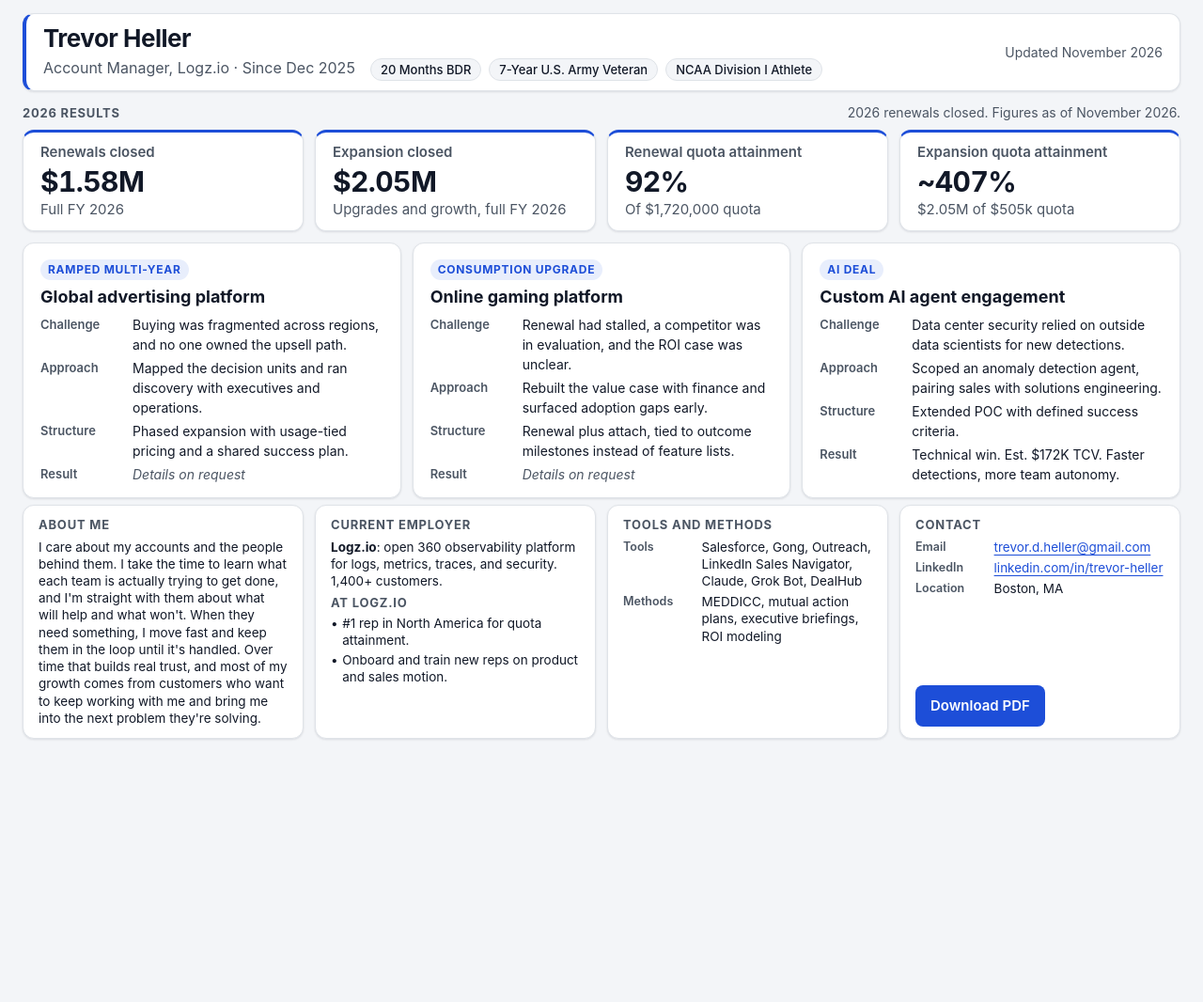
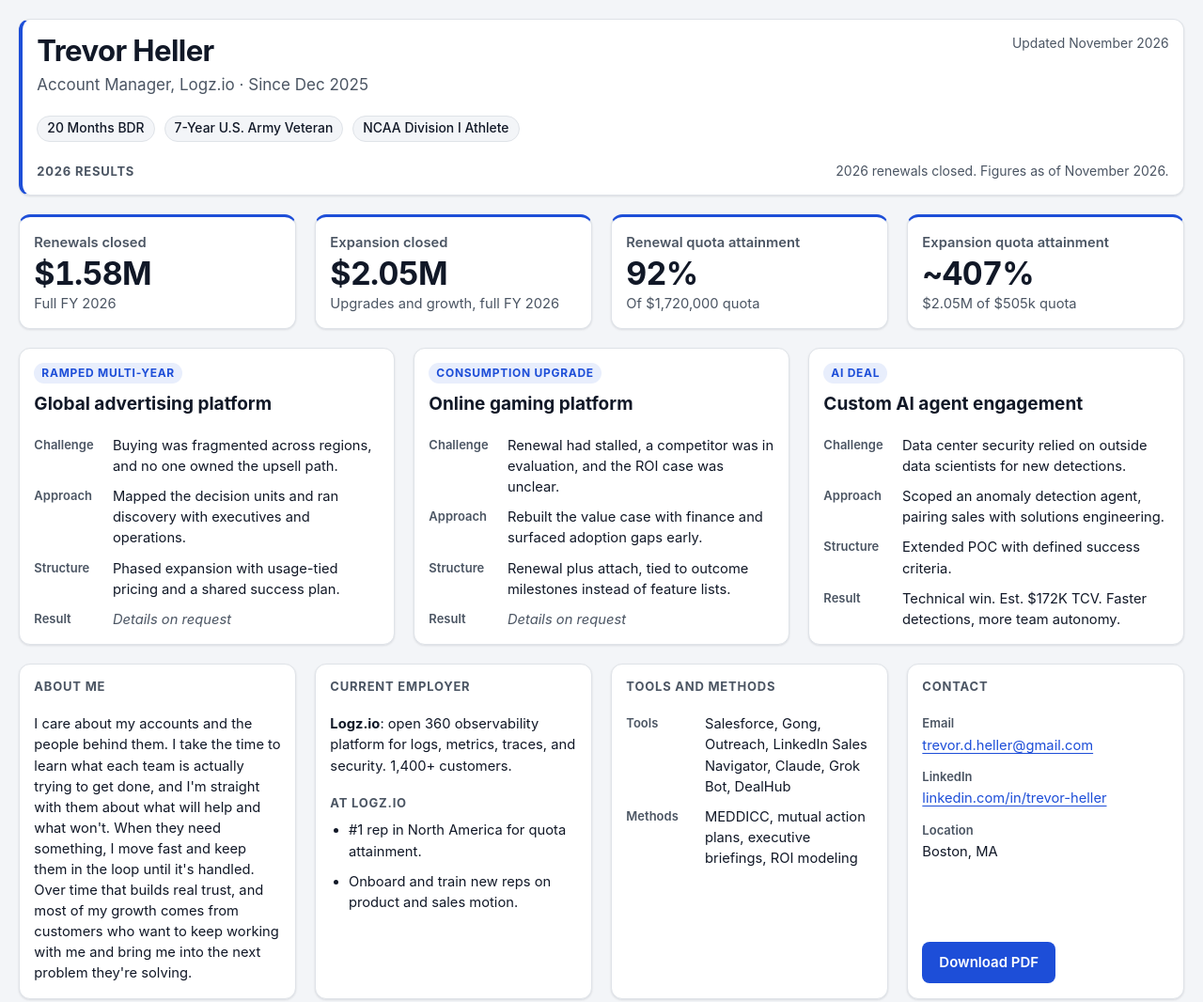
Before and after one commit to Thellerbot/sales-portfolio, a plain HTML site: page index.html in a window 1280 px wide. Shown: the whole page at 94% size. Before the commit the page ends 800 px from the top, so only its background shows below. Drawn offline with Linux system fonts and the light colour scheme.

Commit message:
Rework the layout around one gap so cards reflow and the page can scroll
Co-authored-by: Thellerbot <Thellerbot@users.noreply.github.com>

```diff
--- a/index.html
+++ b/index.html
@@ -28,14 +28,13 @@
         </ul>
       </div>
       <p class="updated">Updated November 2026</p>
-    </header>
-
-    <section class="results" aria-labelledby="h-results">
       <div class="results-head">
         <h2 id="h-results">2026 results</h2>
         <p class="footnote">2026 renewals closed. Figures as of November 2026.</p>
       </div>
-      <div class="metrics">
+    </header>
+
+    <section class="metrics" aria-labelledby="h-results">
         <div class="card metric">
           <p class="metric-label">Renewals closed</p>
           <p class="metric-value">$1.58M</p>
@@ -56,16 +55,11 @@
           <p class="metric-value">~407%</p>
           <p class="metric-note">$2.05M of $505k quota</p>
         </div>
-      </div>
     </section>
 
-    <section class="card approach" aria-labelledby="h-approach">
-      <h2 id="h-approach">About me</h2>
-      <p>I care about my accounts and the people behind them. I take the time to learn what each team is actually trying to get done, and I'm straight with them about what will help and what won't. When they need something, I move fast and keep them in the loop until it's handled. Over time that builds real trust, and most of my growth comes from customers who want to keep working with me and bring me into the next problem they're solving.</p>
-    </section>
-
-    <section class="deals" aria-labelledby="h-deals">
+    <section class="deals-section" aria-labelledby="h-deals">
       <h2 id="h-deals" class="visually-hidden">Selected deals</h2>
+      <div class="deals">
 
       <article class="card deal">
         <p class="eyebrow">Ramped Multi-Year</p>
@@ -113,6 +107,14 @@
           <dd>Technical win. Est. $172K TCV. Faster detections, more team autonomy.</dd>
         </dl>
       </article>
+      </div>
+    </section>
+
+    <div class="split">
+
+    <section class="card approach" aria-labelledby="h-approach">
+      <h2 id="h-approach">About me</h2>
+      <p>I care about my accounts and the people behind them. I take the time to learn what each team is actually trying to get done, and I'm straight with them about what will help and what won't. When they need something, I move fast and keep them in the loop until it's handled. Over time that builds real trust, and most of my growth comes from customers who want to keep working with me and bring me into the next problem they're solving.</p>
     </section>
 
     <section class="card employer" aria-labelledby="h-employer">
@@ -148,6 +150,8 @@
       <a class="btn" href="Trevor-Heller-Sales-Portfolio.pdf" download="Trevor-Heller-Sales-Portfolio.pdf">Download PDF</a>
     </section>
 
+    </div>
+
   </main>
 </body>
 </html>
--- a/styles.css
+++ b/styles.css
@@ -1,6 +1,6 @@
-/* Trevor Heller — Sales Portfolio (dashboard layout) */
+/* Trevor Heller — Sales Portfolio */
 *, *::before, *::after { box-sizing: border-box; }
-html, body, h1, h2, h3, p, dl, dd { margin: 0; padding: 0; }
+html, body, h1, h2, h3, p, ul, ol, dl, dd { margin: 0; padding: 0; }
 
 :root {
   color-scheme: light dark;
@@ -14,7 +14,10 @@ html, body, h1, h2, h3, p, dl, dd { margin: 0; padding: 0; }
   --accent-text: #ffffff;
   --shadow: 0 1px 2px rgba(16, 24, 40, 0.05), 0 1px 3px rgba(16, 24, 40, 0.06);
   --radius: 12px;
-  --gap: 16px;
+  /* One separation for every card, row, and section. */
+  --gap: 20px;
+  --pad: clamp(14px, 1.2vw, 22px);
+  --max: 80rem;
 }
 
 @media (prefers-color-scheme: dark) {
@@ -37,197 +40,177 @@ body {
   background: var(--page);
   color: var(--text);
   font-family: Inter, -apple-system, BlinkMacSystemFont, "Segoe UI", Roboto, "Helvetica Neue", Arial, sans-serif;
-  font-size: 1rem;
+  font-size: clamp(1rem, 0.2vw + 0.95rem, 1.0625rem);
   line-height: 1.5;
   -webkit-font-smoothing: antialiased;
   overflow-wrap: break-word;
 }
 
-a { color: var(--accent); text-underline-offset: 3px; }
+a { color: var(--accent); text-underline-offset: 3px; overflow-wrap: break-word; }
 a:hover { text-decoration-thickness: 2px; }
 a:focus-visible, .btn:focus-visible { outline: 3px solid var(--accent); outline-offset: 3px; border-radius: 4px; }
 
+/* Out of the way without absolute positioning or a negative margin, so it adds no gap. */
 .visually-hidden {
-  position: absolute; width: 1px; height: 1px; overflow: hidden;
-  clip: rect(0 0 0 0); clip-path: inset(50%); white-space: nowrap;
+  display: block;
+  width: 0;
+  height: 0;
+  margin: 0;
+  padding: 0;
+  overflow: hidden;
+  white-space: nowrap;
+  border: 0;
+  clip-path: inset(50%);
 }
 
-/* Cards */
 .card {
   background: var(--card);
   border: 1px solid var(--border);
   border-radius: var(--radius);
   box-shadow: var(--shadow);
-  padding: 20px 22px;
+  padding: var(--pad);
+  min-width: 0;
+  height: auto;
 }
 
-h1 { font-size: 1.875rem; line-height: 1.2; font-weight: 700; letter-spacing: -0.02em; }
+h1 { font-size: clamp(1.6rem, 1vw + 1.15rem, 2rem); line-height: 1.2; font-weight: 700; letter-spacing: -0.02em; }
 h2 {
-  font-size: 0.8125rem; line-height: 1.3; font-weight: 700;
+  font-size: clamp(0.75rem, 0.15vw + 0.7rem, 0.8125rem);
+  line-height: 1.3; font-weight: 700;
   text-transform: uppercase; letter-spacing: 0.06em; color: var(--muted);
-  margin-bottom: 10px;
+  margin: 0 0 var(--gap);
 }
-h3 { font-size: 1.125rem; line-height: 1.3; font-weight: 650; margin-bottom: 12px; }
+h3 { font-size: clamp(1.05rem, 0.3vw + 0.95rem, 1.2rem); line-height: 1.3; font-weight: 650; margin: 0 0 var(--gap); }
 
-/* Header strip */
+/* Page stack. Every region is separated by the same gap. The page scrolls. */
+.board {
+  display: grid;
+  gap: var(--gap);
+  width: min(100%, var(--max));
+  margin-inline: auto;
+  padding: var(--gap);
+}
+
+.deals, .split, .metrics {
+  display: grid;
+  gap: var(--gap);
+  min-width: 0;
+}
+.results-head {
+  display: flex;
+  flex-wrap: wrap;
+  align-items: baseline;
+  justify-content: space-between;
+  gap: var(--gap);
+}
+.results-head h2 { margin: 0; }
+.footnote { font-size: clamp(0.8125rem, 0.2vw + 0.75rem, 0.875rem); color: var(--muted); }
+
+/* 4 → 3 → 2 → 1 as the row gets narrower. */
+.metrics {
+  display: grid;
+  gap: var(--gap);
+  grid-template-columns: repeat(auto-fit, minmax(min(100%, 15.5rem), 1fr));
+  align-items: stretch;
+}
+/* 3 → 2 → 1. */
+.deals {
+  grid-template-columns: repeat(auto-fit, minmax(min(100%, 20rem), 1fr));
+  align-items: stretch;
+}
+/* About / employer / tools / contact. Same reflow as the metric cards. */
+.split {
+  grid-template-columns: repeat(auto-fit, minmax(min(100%, 16rem), 1fr));
+  align-items: stretch;
+}
+.metrics > .card,
+.deals > .card,
+.split > .card { align-self: stretch; }
+
 .header {
-  display: flex; align-items: center; justify-content: space-between; gap: 16px; flex-wrap: wrap;
+  display: flex;
+  align-items: flex-start;
+  justify-content: space-between;
+  gap: var(--gap);
+  flex-wrap: wrap;
   border-left: 4px solid var(--accent);
 }
-.role { margin-top: 4px; font-size: 1.0625rem; color: var(--muted); }
-.updated { font-size: 0.875rem; color: var(--muted); }
-.background { list-style: none; margin: 8px 0 0; padding: 0; display: flex; flex-wrap: wrap; gap: 6px 8px; }
+.header .results-head { flex-basis: 100%; }
+.role { margin-top: 4px; font-size: clamp(1rem, 0.2vw + 0.95rem, 1.0625rem); color: var(--muted); }
+.updated { font-size: clamp(0.8125rem, 0.15vw + 0.75rem, 0.875rem); color: var(--muted); }
+.background { list-style: none; margin: var(--gap) 0 0; padding: 0; display: flex; flex-wrap: wrap; gap: calc(var(--gap) / 2); }
 .background li {
-  font-size: 0.875rem; font-weight: 500; line-height: 1.4;
+  font-size: clamp(0.8125rem, 0.15vw + 0.75rem, 0.875rem);
+  font-weight: 500; line-height: 1.4;
   padding: 3px 10px; border: 1px solid var(--border); border-radius: 999px;
   background: var(--page); color: var(--text);
 }
 
-/* KPIs */
-.results-head { display: flex; align-items: baseline; justify-content: space-between; gap: 4px 16px; flex-wrap: wrap; margin-bottom: 10px; }
-.results-head h2 { margin-bottom: 0; }
-.footnote { font-size: 0.875rem; color: var(--muted); }
-.metrics { display: grid; grid-template-columns: repeat(4, minmax(0, 1fr)); gap: var(--gap); }
 .metric { border-top: 3px solid var(--accent); }
-.metric-label { font-size: 0.9375rem; font-weight: 600; color: var(--muted); }
-.metric-value { margin: 2px 0; font-size: 2.5rem; line-height: 1.15; font-weight: 700; letter-spacing: -0.02em; font-variant-numeric: tabular-nums; }
-.metric-note { font-size: 0.9375rem; color: var(--muted); }
+.metric-label { font-size: clamp(0.875rem, 0.15vw + 0.8rem, 0.9375rem); font-weight: 600; color: var(--muted); }
+.metric-value {
+  margin: 2px 0;
+  font-size: clamp(1.7rem, 1.4vw + 1rem, 2.5rem);
+  line-height: 1.15; font-weight: 700; letter-spacing: -0.02em;
+  font-variant-numeric: tabular-nums;
+}
+.metric-note { font-size: clamp(0.875rem, 0.15vw + 0.8rem, 0.9375rem); color: var(--muted); }
 
-/* Deals */
-.deals { display: grid; grid-template-columns: repeat(3, minmax(0, 1fr)); gap: var(--gap); }
 .eyebrow {
-  display: inline-block; margin-bottom: 8px; padding: 2px 8px; border-radius: 999px;
+  display: inline-block;
+  margin: 0 0 calc(var(--gap) / 2);
+  padding: 2px 8px; border-radius: 999px;
   background: var(--accent-soft); color: var(--accent);
   font-size: 0.75rem; font-weight: 700; text-transform: uppercase; letter-spacing: 0.06em;
 }
-.deal dl, .tools dl, .contact dl { display: grid; grid-template-columns: 6.25rem 1fr; gap: 8px 12px; }
-dt { font-size: 0.875rem; font-weight: 600; color: var(--muted); padding-top: 1px; }
-dd { font-size: 0.9375rem; }
+.deal, .approach, .employer, .tools, .contact {
+  display: flex;
+  flex-direction: column;
+  align-items: flex-start;
+}
+.deal dl, .tools dl, .contact dl {
+  display: grid;
+  grid-template-columns: minmax(4.6rem, auto) minmax(0, 1fr);
+  gap: calc(var(--gap) / 2) calc(var(--gap) / 2);
+  width: 100%;
+}
+/* Long addresses need the full card width, not a leftover column. */
+.contact dl { grid-template-columns: minmax(0, 1fr); gap: 2px; }
+.contact dd { margin-bottom: calc(var(--gap) / 2); }
+.contact dd:last-of-type { margin-bottom: 0; }
+dt { font-size: 0.8125rem; font-weight: 600; color: var(--muted); padding-top: 1px; }
+dd { font-size: clamp(0.875rem, 0.15vw + 0.8rem, 0.9375rem); min-width: 0; }
 .placeholder { color: var(--muted); font-style: italic; }
-
-/* Compact cards */
-.approach p, .employer p, .employer li { font-size: 0.9375rem; }
+.approach p, .employer p, .employer li { font-size: clamp(0.875rem, 0.15vw + 0.8rem, 0.9375rem); }
 .employer h3 {
   font-size: 0.8125rem; line-height: 1.3; font-weight: 700;
   text-transform: uppercase; letter-spacing: 0.06em; color: var(--muted);
-  margin: 8px 0 4px;
+  margin: var(--gap) 0 calc(var(--gap) / 2);
 }
-.employer ul { margin: 0; padding: 0; list-style: none; }
-.employer li { position: relative; padding-left: 0.9em; margin: 0 0 4px; }
-.employer li::before { content: "•"; position: absolute; left: 0; top: 0; }
-.employer li:last-child { margin-bottom: 0; }
-.tools dl, .contact dl { grid-template-columns: 4.6rem 1fr; gap: 4px 10px; }
+.employer ul {
+  margin: 0;
+  padding-left: 1.15em;
+  display: grid;
+  gap: calc(var(--gap) / 2);
+}
+.contact .btn { margin-top: auto; align-self: flex-start; }
 .btn {
   display: inline-flex; align-items: center; justify-content: center;
-  margin-top: 12px; padding: 8px 18px; min-height: 44px;
+  margin-top: var(--gap);
+  padding: 8px 18px; min-height: 44px;
   background: var(--accent); color: var(--accent-text);
   font-weight: 600; font-size: 0.9375rem; text-decoration: none; border-radius: 8px;
 }
 .btn:hover { filter: brightness(1.08); }
 
-/* ---------- Layout: mobile first (stacked cards) ---------- */
-.board {
-  display: grid; gap: var(--gap);
-  max-width: 760px; margin: 0 auto; padding: 20px 16px 32px;
+@media (max-width: 540px) {
+  .deal dl, .tools dl, .contact dl { grid-template-columns: 1fr; gap: 0; }
+  dd { margin-bottom: calc(var(--gap) / 2); }
+  .contact dd:last-of-type { margin-bottom: 0; }
+  .contact .btn, .btn { align-self: stretch; width: 100%; }
 }
 
-@media screen and (max-width: 699px) {
-  body { font-size: 1.0625rem; }
-  .metrics { grid-template-columns: 1fr 1fr; gap: 12px; }
-  .metric { padding: 16px; }
-  .metric-value { font-size: 1.875rem; }
-  .metric-label, .metric-note { font-size: 0.875rem; }
-  .deals { grid-template-columns: 1fr; }
-  .deal dl, .tools dl, .contact dl { grid-template-columns: 1fr; gap: 0; }
-  dt { font-size: 0.875rem; }
-  dd { font-size: 1rem; margin-bottom: 10px; }
-  .approach p, .employer p, .employer li { font-size: 1rem; }
-  .contact dd:last-of-type { margin-bottom: 0; }
-  .btn { display: flex; width: 100%; font-size: 1rem; }
-  h2, .eyebrow { font-size: 0.875rem; }
-}
-
-/* very narrow phones: one KPI per row */
-@media screen and (max-width: 360px) {
-  .metrics { grid-template-columns: 1fr; }
-}
-
-/* Tablet: two-column cards, scrolling allowed */
-@media screen and (min-width: 700px) and (max-width: 1099px) {
-  .board { max-width: 1000px; padding: 24px; }
-  .metrics { grid-template-columns: repeat(2, minmax(0, 1fr)); }
-  .deals { grid-template-columns: 1fr; }
-}
-
-/* ---------- Desktop: single-screen dashboard ---------- */
-@media (min-width: 1100px), print {
-  html, body { height: 100%; }
-  .board {
-    max-width: 1400px; height: 100vh;
-    padding: 16px 28px;
-    grid-template-columns: repeat(12, minmax(0, 1fr));
-    grid-template-rows: auto auto 1fr auto;
-    grid-template-areas:
-      "hd hd hd hd hd hd hd hd hd hd hd hd"
-      "kp kp kp kp kp kp kp kp kp kp kp kp"
-      "dl dl dl dl dl dl dl dl dl dl dl dl"
-      "ap ap ap em em em tl tl tl ct ct ct";
-  }
-  .header   { grid-area: hd; padding: 12px 22px; }
-  .header > div { display: flex; flex-wrap: wrap; align-items: center; column-gap: 16px; }
-  .header h1 { flex-basis: 100%; }
-  .background { margin-top: 4px; }
-  .results  { grid-area: kp; }
-  .deals    { grid-area: dl; min-height: 0; }
-  .approach { grid-area: ap; }
-  .employer { grid-area: em; }
-  .tools    { grid-area: tl; }
-  .contact  { grid-area: ct; }
-  .metric { padding: 14px 20px; }
-  .contact { display: flex; flex-direction: column; }
-  .contact .btn { align-self: flex-start; margin-top: auto; }
-  .contact dl { margin-bottom: 10px; }
-}
-
-/* Shorter desktop screens (e.g. 1280x800): tighten spacing */
-@media screen and (min-width: 1100px) and (max-height: 860px) {
-  :root { --gap: 12px; }
-  .board { padding: 14px 24px; }
-  .card { padding: 14px 18px; }
-  .header { padding: 12px 18px; }
-  h1 { font-size: 1.625rem; }
-  .metric { padding: 10px 18px; }
-  .metric-value { font-size: 2.125rem; }
-  h3 { margin-bottom: 8px; }
-  .deal dl { gap: 6px 12px; }
-  .eyebrow { margin-bottom: 6px; }
-  .btn { margin-top: 8px; padding: 6px 16px; }
-  .header { padding: 10px 18px; }
-  .role { font-size: 1rem; margin-top: 2px; }
-  .background { margin-top: 6px; }
-  .background li { padding: 2px 10px; font-size: 0.8125rem; }
-  .metric-value { font-size: 1.875rem; }
-  dd, .approach p, .employer p, .employer li { font-size: 0.875rem; }
-  dt { font-size: 0.8125rem; }
-  .deal dl { grid-template-columns: 5.5rem 1fr; gap: 4px 10px; }
-  .tools dl, .contact dl { gap: 4px 10px; }
-  h2 { margin-bottom: 6px; }
-  .results-head { margin-bottom: 8px; }
-}
-
-/* Bottom row: one padding, heading line, and body size so the four cards match. */
-@media (min-width: 1100px), print {
-  .approach, .employer, .tools, .contact { padding: 12px 16px; }
-  .approach h2, .employer h2, .tools h2, .contact h2 { margin-bottom: 6px; }
-  .approach p, .employer p, .employer li, .tools dd, .contact dd {
-    font-size: 13.5px; line-height: 1.35;
-  }
-  .tools dt, .contact dt { font-size: 12.5px; line-height: 1.35; padding-top: 1px; }
-  .employer h3 { font-size: 0.8125rem; margin: 6px 0 4px; }
-  .employer li { margin-bottom: 2px; }
-}
-
-/* Print / PDF: one landscape page, desktop dashboard, light theme */
+/* Print / PDF only: one landscape page. The screen view scrolls. */
 @page { size: 1440px 900px; margin: 0; }
 @media print {
   :root {
@@ -235,9 +218,28 @@ dd { font-size: 0.9375rem; }
     --page: #f3f5f8; --card: #ffffff; --text: #111827; --muted: #4b5563;
     --border: #dfe3e8; --accent: #1d4ed8; --accent-soft: #e8eefc; --accent-text: #ffffff;
     --shadow: none;
+    --gap: 10px;
+    --pad: 10px 14px;
   }
-  html, body { -webkit-print-color-adjust: exact; print-color-adjust: exact; }
-  .board { height: 900px; overflow: hidden; }
-  .card { break-inside: avoid; }
+  html, body {
+    width: 1440px; height: 900px;
+    background: var(--page);
+    font-size: 12px;
+    -webkit-print-color-adjust: exact; print-color-adjust: exact;
+  }
+  .board {
+    width: 1440px; max-width: none; height: 900px;
+    padding: 14px 18px;
+    overflow: hidden;
+  }
+  .metrics { grid-template-columns: repeat(4, minmax(0, 1fr)); }
+  .deals { grid-template-columns: repeat(3, minmax(0, 1fr)); }
+  .split { grid-template-columns: repeat(4, minmax(0, 1fr)); }
+  h1 { font-size: 26px; }
+  h3 { font-size: 15px; }
+  .metric-value { font-size: 28px; }
+  .role { font-size: 14px; }
+  .background { margin-top: 8px; }
   .btn { display: none; }
+  .card { break-inside: avoid; box-shadow: none; }
 }
```
Also changed, not shown: 1 other file.
